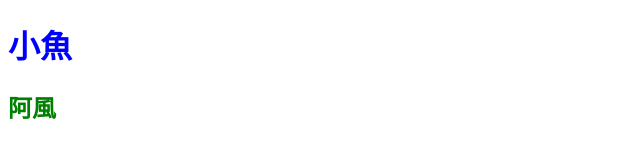
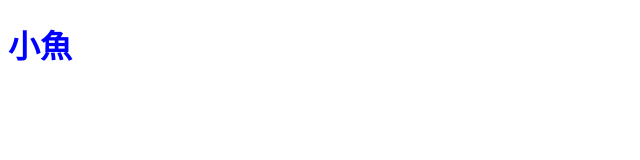
Before and after one commit to gizelliang/test-6, a plain HTML site: page index.html in a window 1280 px wide. Shown: the whole page, without its empty margins (0-640 px from the left). Drawn offline with Linux system fonts and the light colour scheme.

Commit message:
Revert "add h2"

```diff
--- a/all.css
+++ b/all.css
@@ -1,6 +1,3 @@
 h1{
     color:blue;
 }
-h2{
-    color:green;
-}
--- a/index.html
+++ b/index.html
@@ -8,6 +8,6 @@
 </head>
 <body>
     <h1>小魚</h1>
-    <h2>阿風</h2>
+
 </body>
 </html>
```
